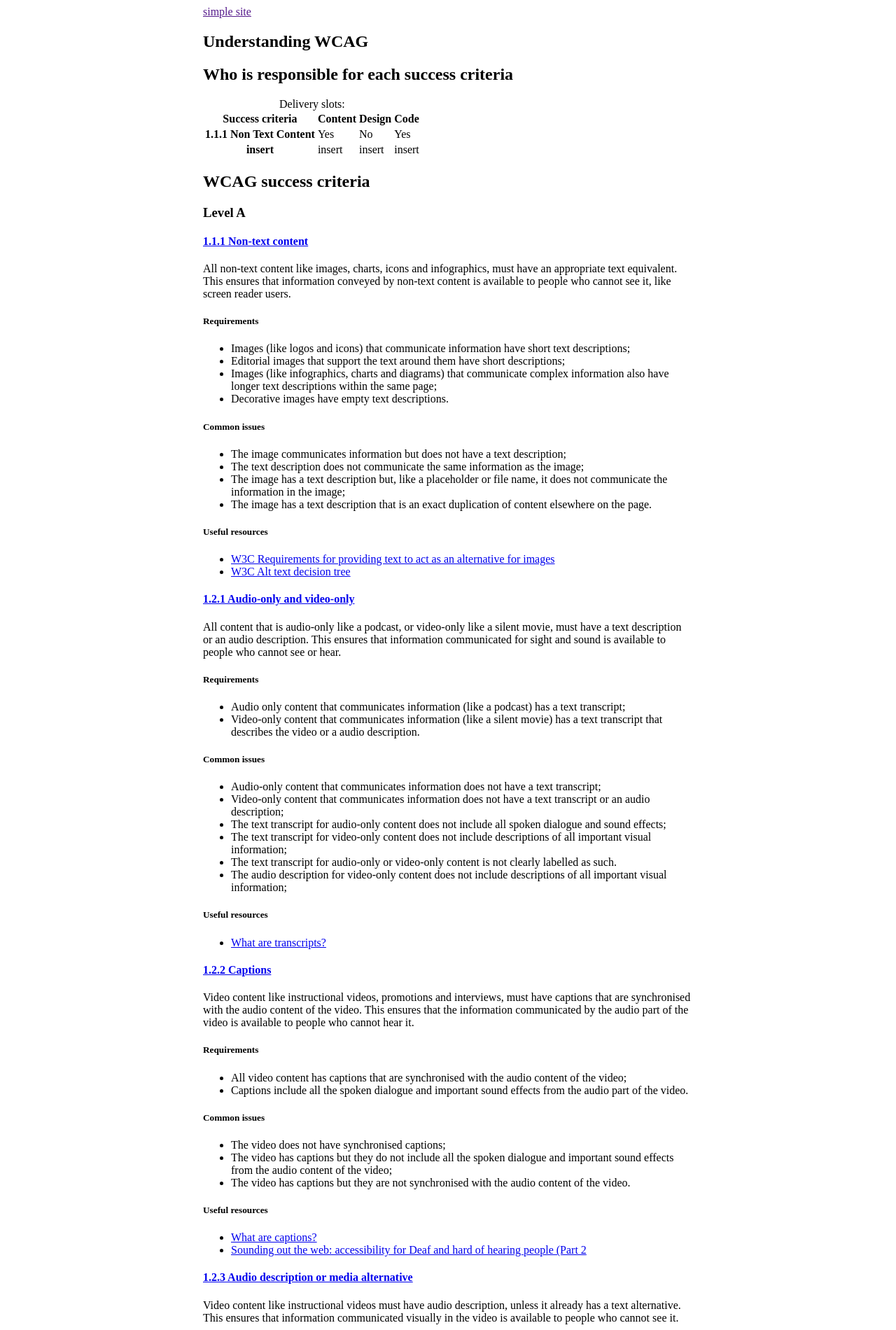
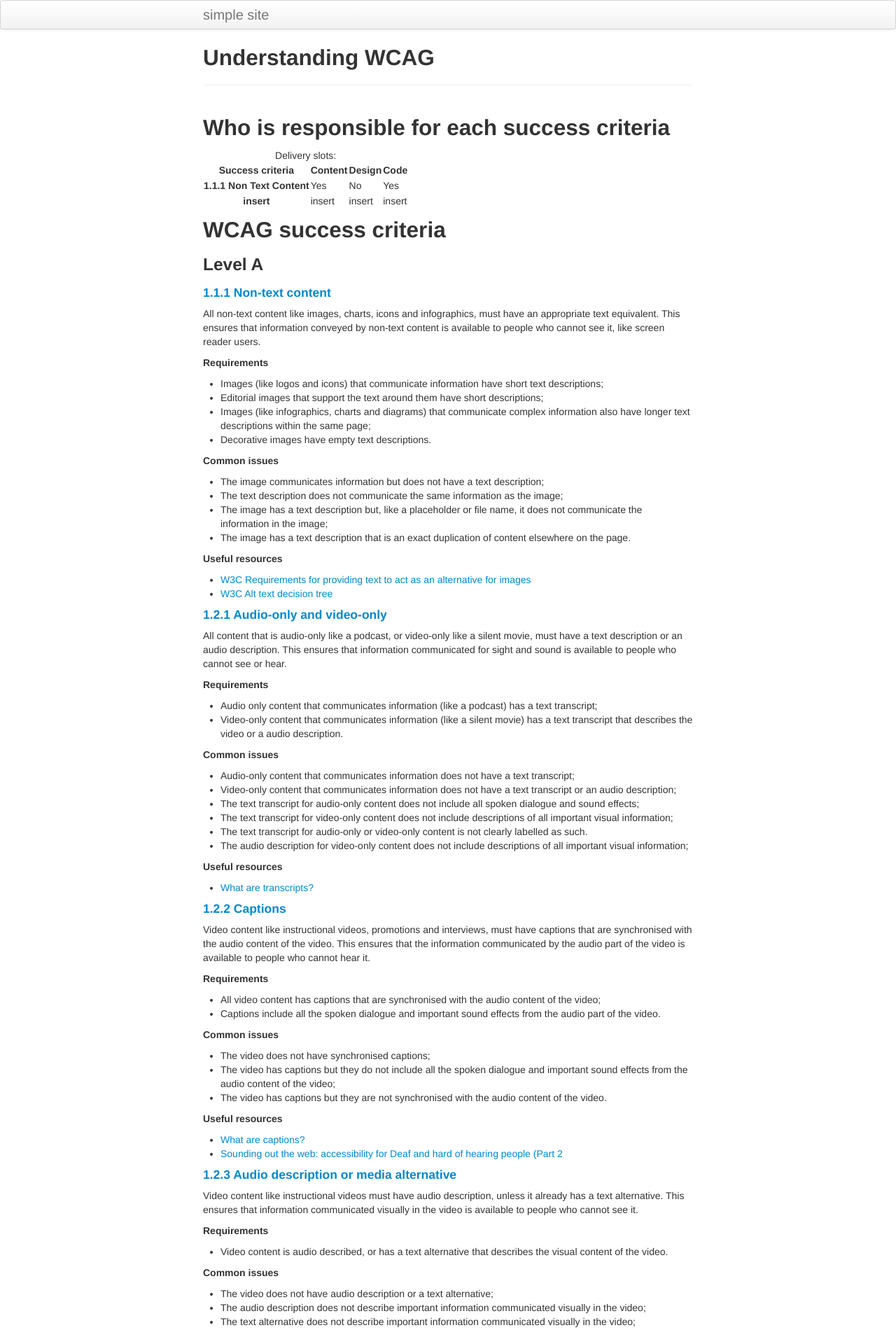
Before and after one commit to aduggin/simple_site, a Jekyll site: the page built from wcag.md, in a window 1280 px wide. Shown: the top 1900 px of the page at 70% size. Built offline with Jekyll 4.4.1, drawn with Linux system fonts in a browser that asks for light colours.

Commit message:
update paths

```diff
--- a/_layouts/default.html
+++ b/_layouts/default.html
@@ -15,7 +15,7 @@
     <![endif]-->
 
     <!-- Le styles -->
-    <link href="/simple_site/assets/themes/twitterbootstrap/css/bootstrap.2.2.2.min.css" rel="stylesheet">
+    <link href="/simple_site/assets/themes/twitter/bootstrap/css/bootstrap.2.2.2.min.css" rel="stylesheet">
     <link href="/simple_site/assets/themes/twitter/css/style.css?body=1" rel="stylesheet" type="text/css" media="all">
     <link href="/simple_site/assets/themes/twitter/css/kbroman.css" rel="stylesheet" type="text/css" media="all">
 
```
